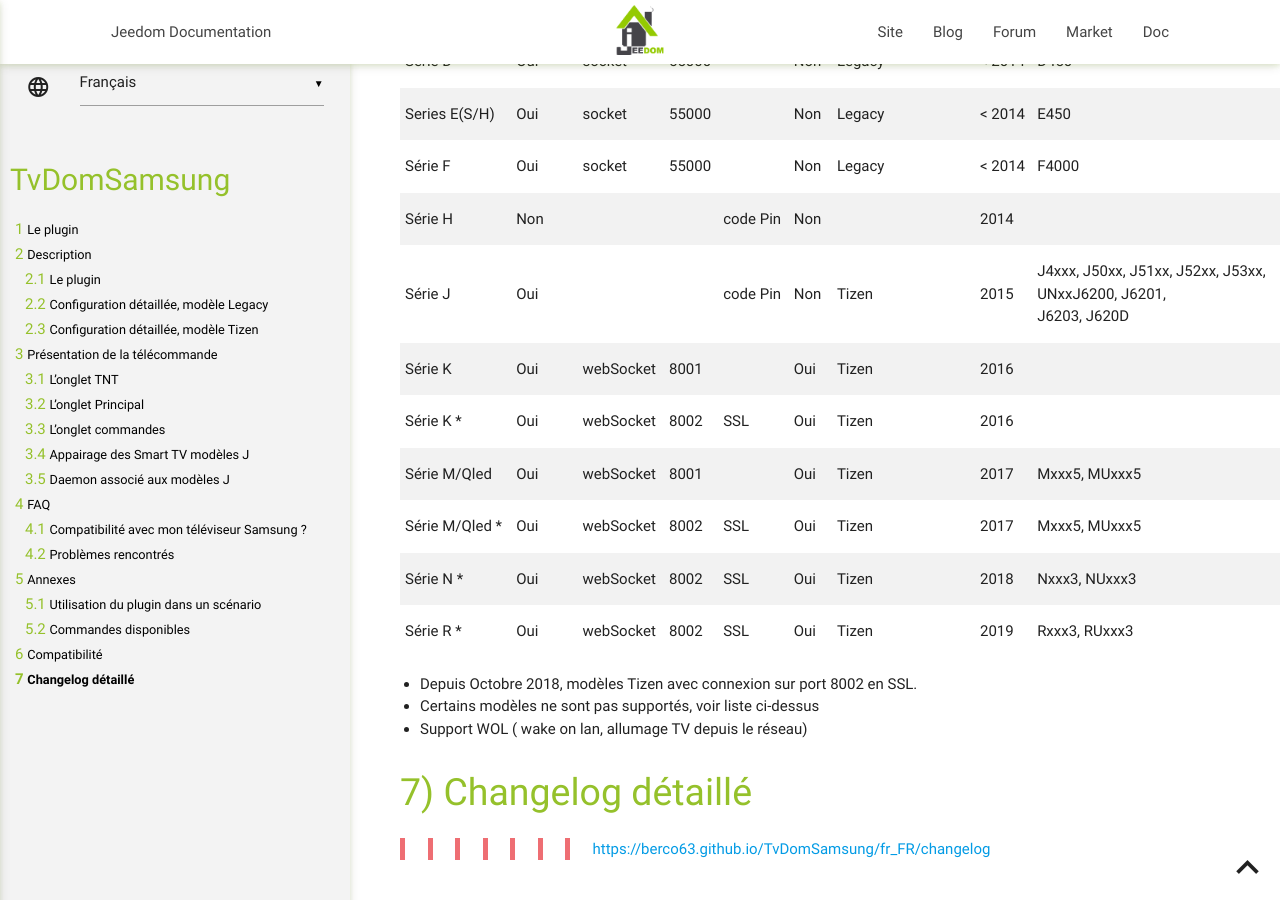
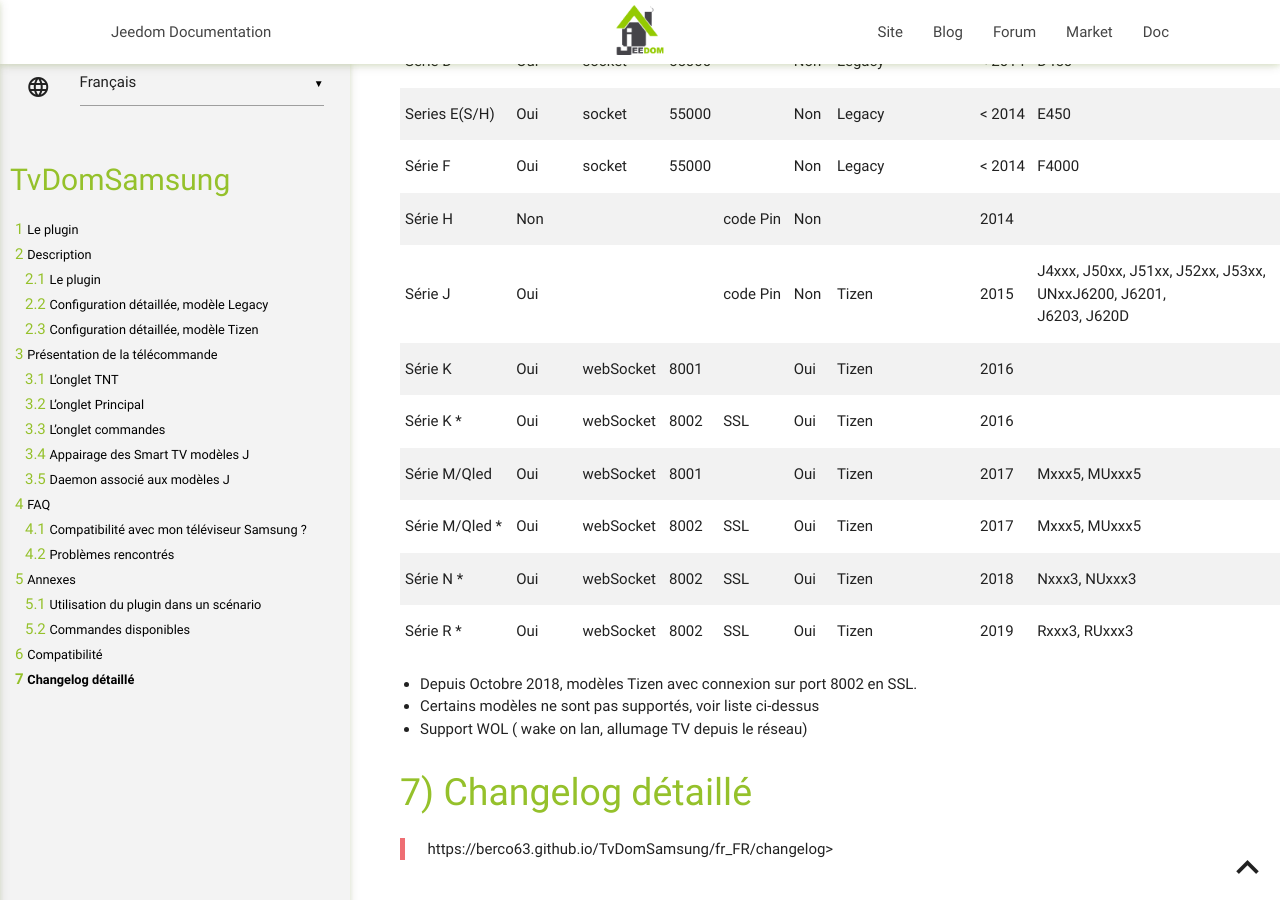
Before and after one commit to Berco63/TvDomSamsung, a Jekyll site: the page built from fr_FR/index.md, in a window 1280 px wide and 900 px high, scrolled down 26972 px. Built offline with Jekyll 4.4.1, drawn with Linux system fonts in a browser that asks for light colours; our own code applies the rules of GitHub Pages for plain Markdown files.

Commit message:
Update index.md
typo

```diff
--- a/fr_FR/index.md
+++ b/fr_FR/index.md
@@ -980,4 +980,4 @@ Voici la liste des Smart Tv supportées par le plugin :
 
 # Changelog détaillé
 
->>>>>>> <https://berco63.github.io/TvDomSamsung/fr_FR/changelog>
+>https://berco63.github.io/TvDomSamsung/fr_FR/changelog>
```
